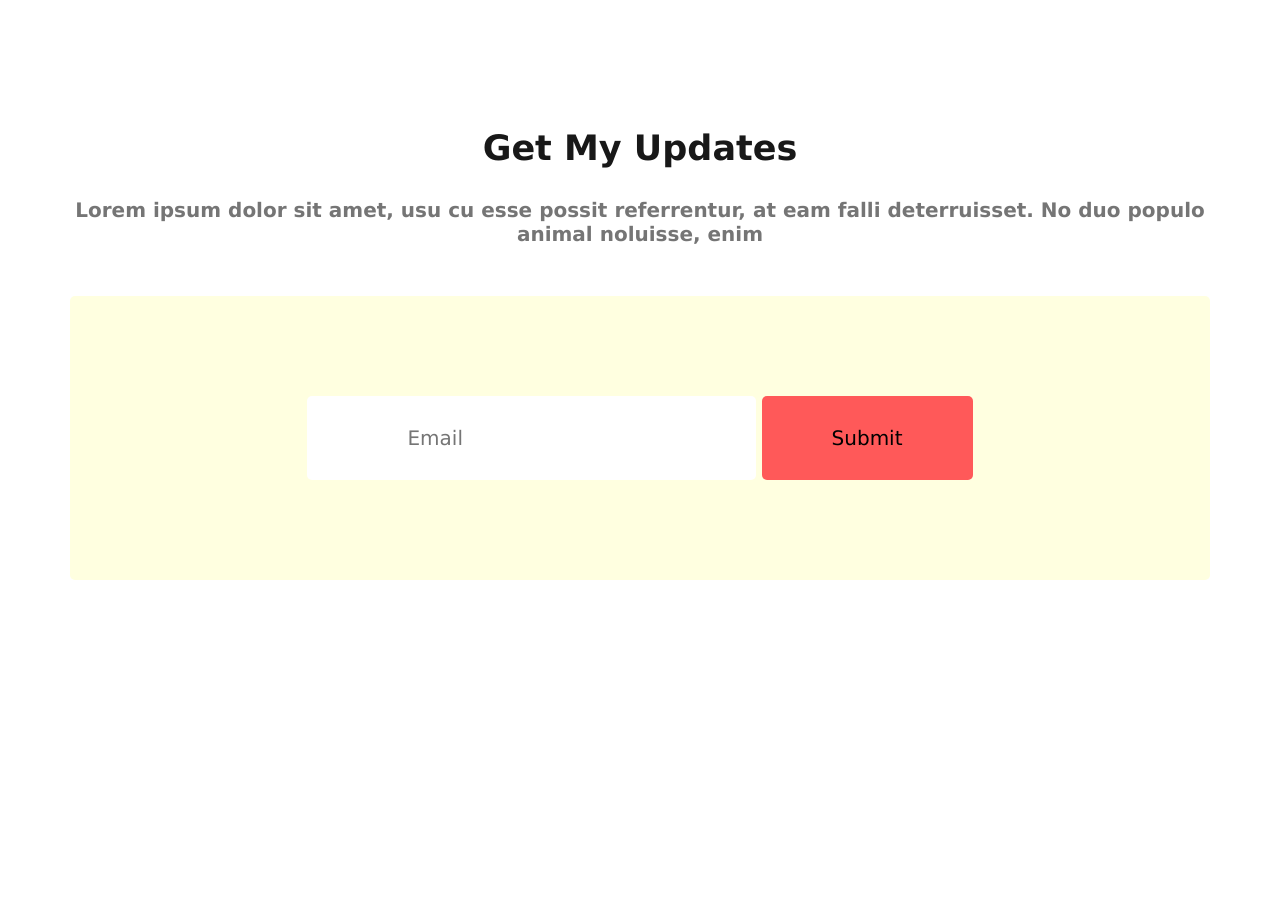
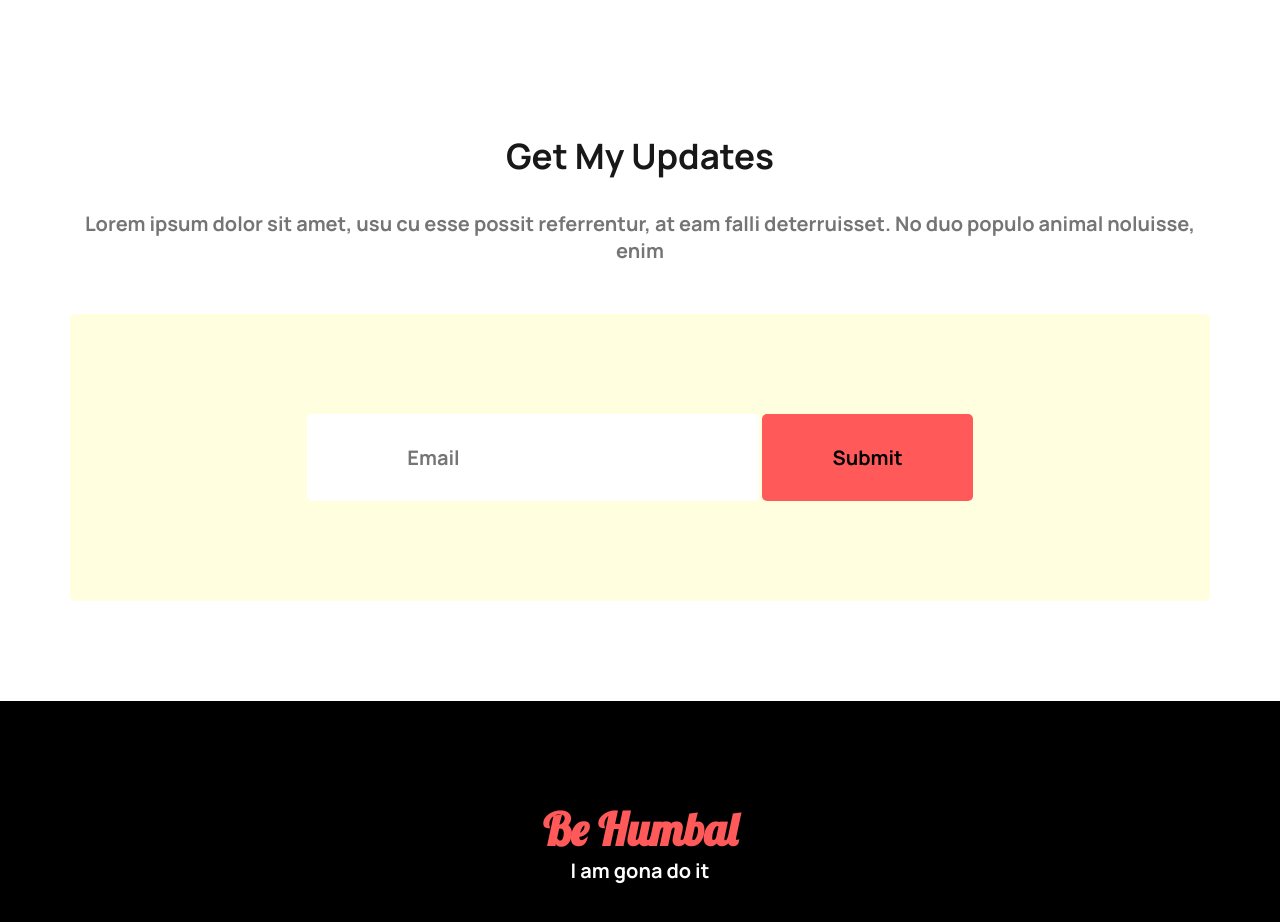
Before and after one commit to anikrahman2/practic-projects, a plain HTML site: page index.html in a window 1280 px wide. Shown: the part 3904-4826 px from the top of the page. Before the commit the page ends 4584 px from the top, so only its background shows below. Drawn offline with Linux system fonts and the light colour scheme.

Commit message:
Footer Section Added

```diff
--- a/css/style.css
+++ b/css/style.css
@@ -1,7 +1,7 @@
 *{
   margin: 0;
   padding: 0;
-  font-family:Verdana, Geneva, Tahoma, sans-serif;
+  font-family: 'Manrope', sans-serif;
 }
 /* Header Banner Styles */
 .header{
@@ -244,3 +244,19 @@
   font-weight: 500;
   background-color: #FF5959;
 }
+.footer{
+  background-color: #000000;
+  text-align: center;
+  padding: 100px;
+}
+.footer-title{
+  color: #FF5959;
+  font-family: 'Lobster', cursive;
+  font-size: 45px;
+  font-weight: 700;
+}
+.footer-description{
+  color: #ffffff;
+  font-size: 20px;
+  font-weight: 300;
+}
--- a/index.html
+++ b/index.html
@@ -7,6 +7,7 @@
   <title>Practice Projects</title>
 
   <link rel="stylesheet" href="css/style.css">
+  <link rel="preconnect" href="https://fonts.googleapis.com"><link rel="preconnect" href="https://fonts.gstatic.com" crossorigin><link href="https://fonts.googleapis.com/css2?family=Lobster&family=Manrope:wght@700&family=Open+Sans&display=swap" rel="stylesheet">
 </head>
 <body>
   <header class="header">
@@ -118,8 +119,9 @@
       </div>
     </section>
   </main>
-  <footer>
-
+  <footer class="footer">
+    <h3 class="footer-title">Be Humbal</h3>
+    <p class="footer-description">I am gona do it</p>
   </footer>
 </body>
 </html>
```
